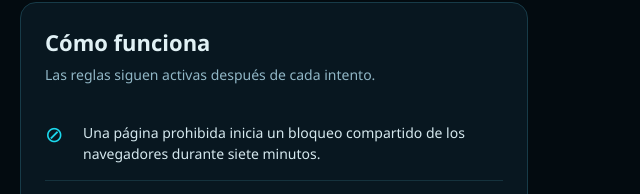
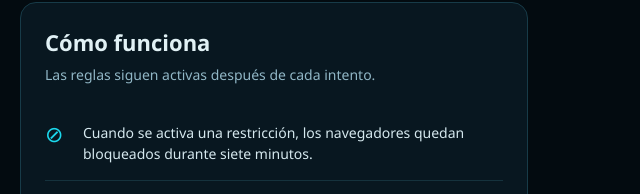
Before and after one commit to Jeanspkdz/locky-desktop, a browser extension: page src/renderer/index.html in a window 1280 px wide. Shown: the part 315-509 px from the top of the page, 632-1272 px from the left. Drawn offline with Linux system fonts and the light colour scheme.

Commit message:
docs: clarify browser lock description

```diff
--- a/src/renderer/index.html
+++ b/src/renderer/index.html
@@ -17,7 +17,7 @@
         <p class="help">Puedes cancelar la regla durante diez minutos. Después queda consolidada.</p><p class="form-error" id="form-error" role="alert"></p>
       </form></section>
       <section class="panel explainer" aria-labelledby="explainer-title"><h2 id="explainer-title">Cómo funciona</h2><p class="panel-subtitle">Las reglas siguen activas después de cada intento.</p><div class="explainer-steps">
-        <p><span class="step-icon" aria-hidden="true">⊘</span><span>Una página prohibida inicia un bloqueo compartido de los navegadores durante siete minutos.</span></p>
+        <p><span class="step-icon" aria-hidden="true">⊘</span><span>Cuando se activa una restricción, los navegadores quedan bloqueados durante siete minutos.</span></p>
         <p><span class="step-icon" aria-hidden="true">▢</span><span>La ventana de Locky cubre cada navegador afectado; las demás aplicaciones siguen disponibles.</span></p>
         <p><span class="step-icon" aria-hidden="true">⬡</span><span>Las reglas consolidadas no se pueden retirar desde Locky.</span></p>
       </div></section>
```
